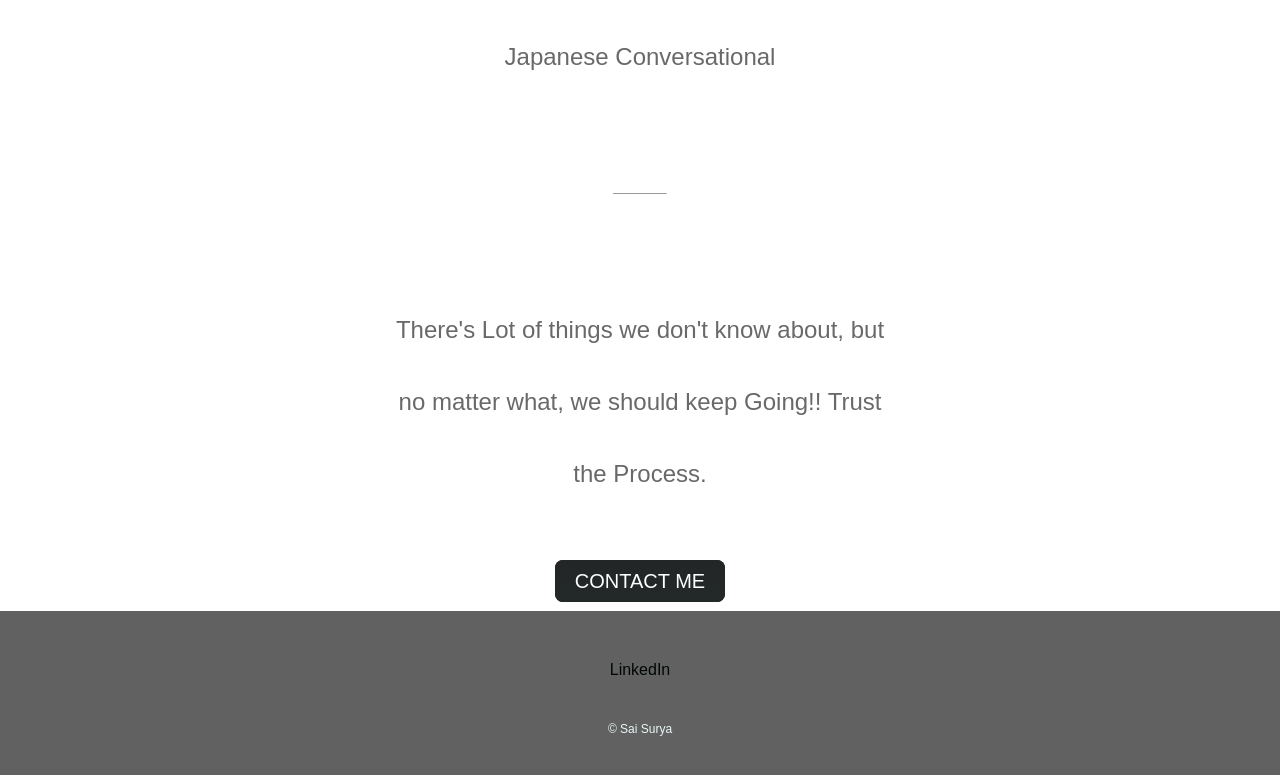
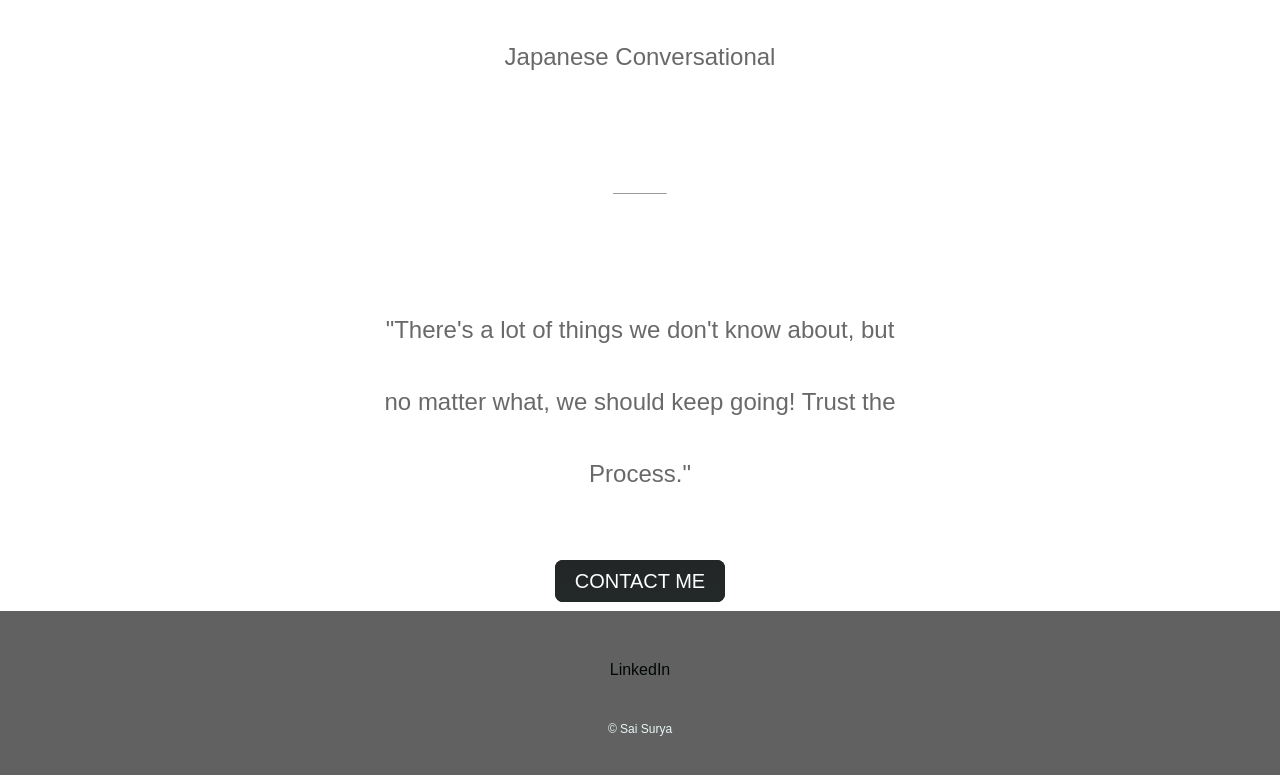
Before and after one commit to Saisurya302/Personal-website, a plain HTML site: page index.html in a window 1280 px wide. Shown: the part 2747-3522 px from the top of the page. Drawn offline with Linux system fonts and the light colour scheme.

Commit message:
index.html

```diff
--- a/index.html
+++ b/index.html
@@ -65,7 +65,7 @@
     </div>
     <hr>
     <div class="contact-me">
-        <p class="contact-message">There's Lot of things we don't know about, but no matter what, we should keep Going!! Trust the Process.</p>
+        <p class="contact-message">"There's a lot of things we don't know about, but no matter what, we should keep going! Trust the Process."</p>
         <a class="btn" href="mailto:dubasisaisurya.2@gmail.com">CONTACT ME</a>
       </div>
       <br>
```
